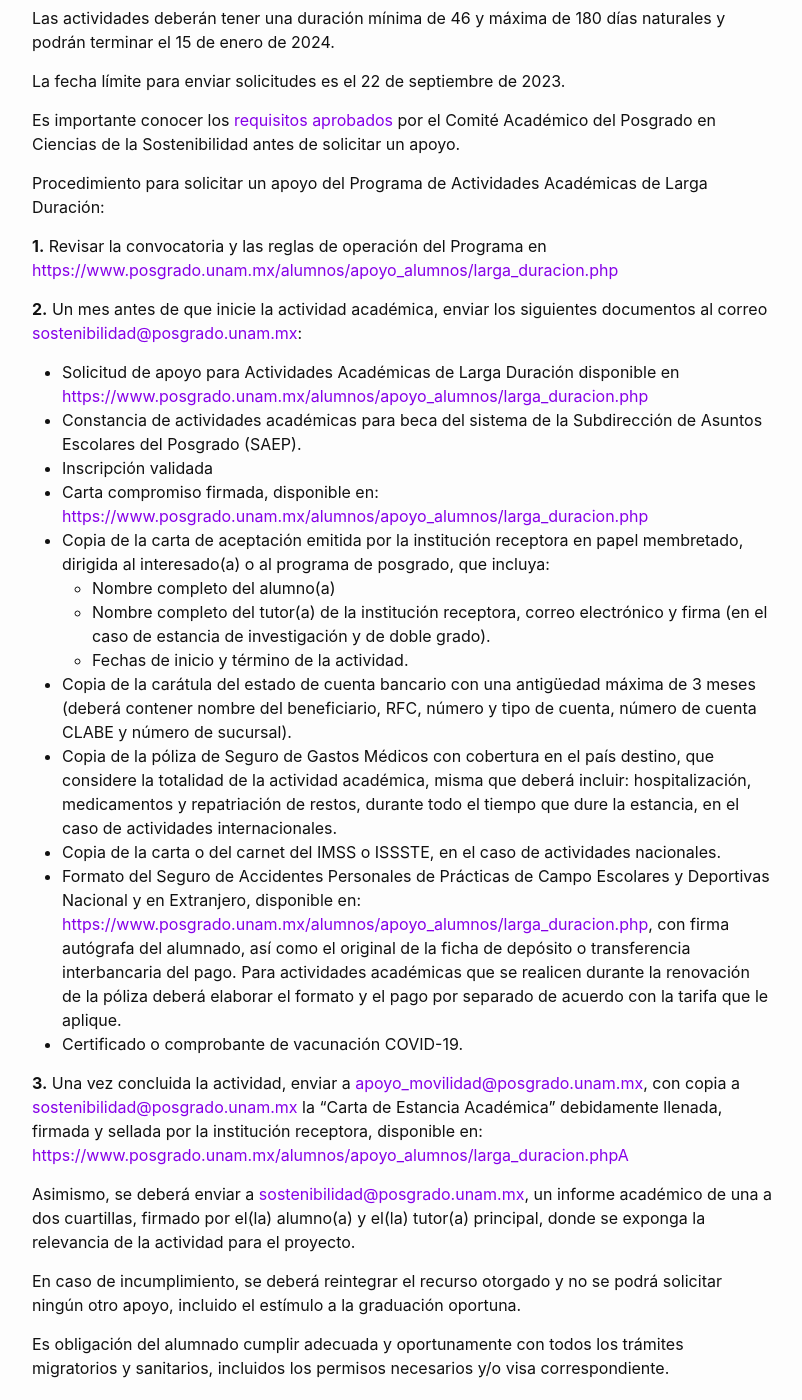
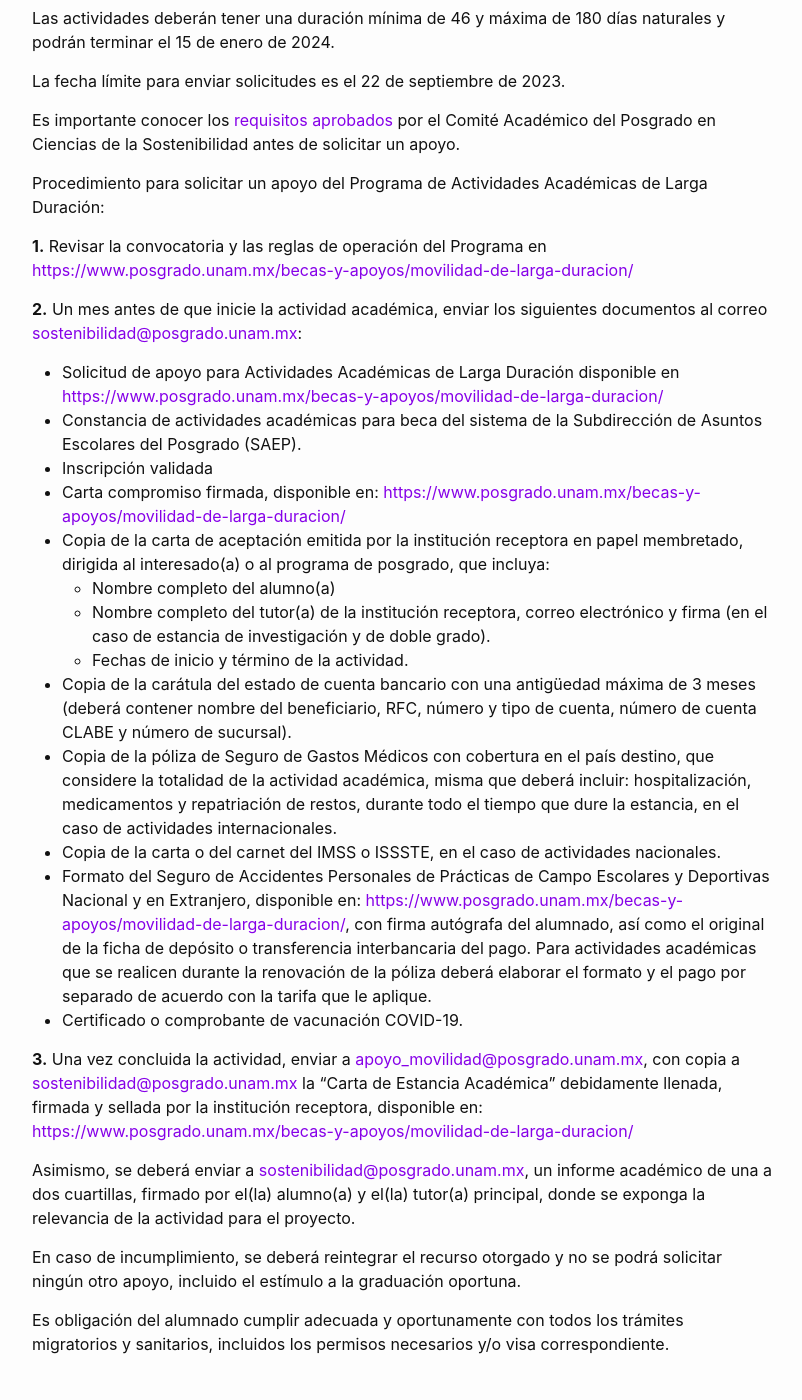
Before and after one commit to pcs-unam/pcs-unam.github.io, a Jekyll site: the page built from movilidad/larga_duracion.md, in a window 1280 px wide and 1400 px high, scrolled down 513 px. Shown: the whole window, without its empty margins (238-1040 px from the left). Built offline with Jekyll 4.4.1, drawn with Linux system fonts in a browser that asks for light colours; some of the changed lines change nothing that is shown.

Commit message:
Ajuste nuevas ligas página Larga Duración

```diff
--- a/movilidad/larga_duracion.md
+++ b/movilidad/larga_duracion.md
@@ -15,15 +15,15 @@ Es importante conocer los [requisitos aprobados](/assets/docs/lineamientos_progr
 
 Procedimiento para solicitar un apoyo del Programa de Actividades Académicas de Larga Duración:
 
- **1.** Revisar la convocatoria y las reglas de operación del Programa en <https://www.posgrado.unam.mx/alumnos/apoyo_alumnos/larga_duracion.php>
+ **1.** Revisar la convocatoria y las reglas de operación del Programa en <https://www.posgrado.unam.mx/becas-y-apoyos/movilidad-de-larga-duracion/>
 
  **2.** Un mes antes de que inicie la actividad académica, enviar los siguientes documentos al correo  <sostenibilidad@posgrado.unam.mx>:
 
-  - Solicitud de apoyo para Actividades Académicas de Larga Duración disponible en <https://www.posgrado.unam.mx/alumnos/apoyo_alumnos/larga_duracion.php>
+  - Solicitud de apoyo para Actividades Académicas de Larga Duración disponible en <https://www.posgrado.unam.mx/becas-y-apoyos/movilidad-de-larga-duracion/>
   - Constancia de actividades académicas para beca del sistema de la Subdirección de Asuntos Escolares
  del Posgrado (SAEP).
   - Inscripción validada
-  - Carta compromiso firmada, disponible en: <https://www.posgrado.unam.mx/alumnos/apoyo_alumnos/larga_duracion.php>
+  - Carta compromiso firmada, disponible en: <https://www.posgrado.unam.mx/becas-y-apoyos/movilidad-de-larga-duracion/>
   - Copia de la carta de aceptación emitida por la institución receptora en papel membretado, dirigida al interesado(a) o al programa de posgrado, que incluya:
     - Nombre completo del alumno(a)
     - Nombre completo del tutor(a) de la institución receptora, correo electrónico y firma (en el caso de estancia de investigación y de doble grado).
@@ -34,12 +34,12 @@ actividad académica, misma que deberá incluir: hospitalización, medicamentos
 tiempo que dure la estancia, en el caso de actividades internacionales.
   - Copia de la carta o del carnet del IMSS o ISSSTE, en el caso de actividades nacionales.
   - Formato del Seguro de Accidentes Personales de Prácticas de Campo Escolares y Deportivas
-Nacional y en Extranjero, disponible en: <https://www.posgrado.unam.mx/alumnos/apoyo_alumnos/larga_duracion.php>, con firma autógrafa del alumnado, así como el original de la ficha de depósito o transferencia interbancaria del pago.
+Nacional y en Extranjero, disponible en: <https://www.posgrado.unam.mx/becas-y-apoyos/movilidad-de-larga-duracion/>, con firma autógrafa del alumnado, así como el original de la ficha de depósito o transferencia interbancaria del pago.
 Para actividades académicas que se realicen durante la renovación de la póliza deberá elaborar el formato y el pago por
 separado de acuerdo con la tarifa que le aplique.
   - Certificado o comprobante de vacunación COVID-19.
 
- **3.** Una vez concluida la actividad, enviar a <apoyo_movilidad@posgrado.unam.mx>, con copia a <sostenibilidad@posgrado.unam.mx> la "Carta de Estancia Académica" debidamente llenada, firmada y sellada por la institución receptora, disponible en: <https://www.posgrado.unam.mx/alumnos/apoyo_alumnos/larga_duracion.phpA>
+ **3.** Una vez concluida la actividad, enviar a <apoyo_movilidad@posgrado.unam.mx>, con copia a <sostenibilidad@posgrado.unam.mx> la "Carta de Estancia Académica" debidamente llenada, firmada y sellada por la institución receptora, disponible en: <https://www.posgrado.unam.mx/becas-y-apoyos/movilidad-de-larga-duracion/>
 
 Asimismo, se deberá enviar a <sostenibilidad@posgrado.unam.mx>, un informe académico de una a dos cuartillas, firmado por
 el(la) alumno(a) y el(la) tutor(a) principal, donde se exponga la relevancia de la actividad para el proyecto.
```
